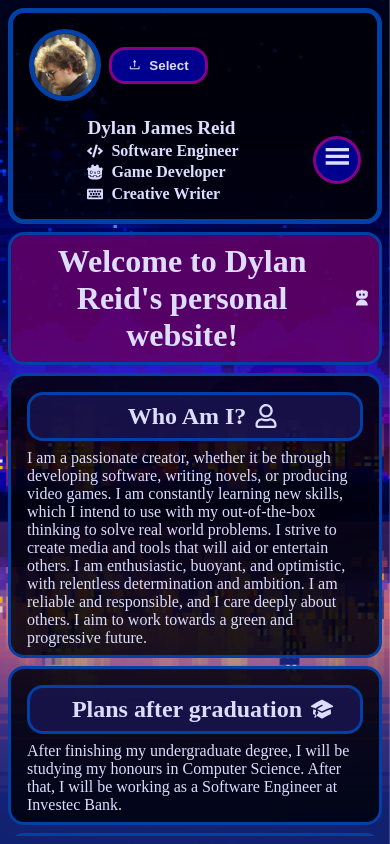
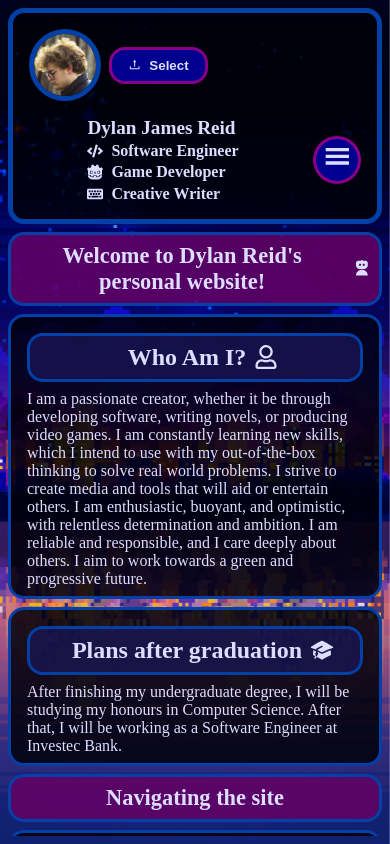
Before and after one commit to TheAlgorMortis/personal-website, a React (Vite) app: page / in a window 390 px wide. Built offline with nearby package versions, Linux system fonts and the light colour scheme.

Commit message:
resized mobile

```diff
--- a/src/components/Bodies.css
+++ b/src/components/Bodies.css
@@ -420,4 +420,12 @@
   .semesterGroup {
     flex-direction: column;
   }
+
+  .sectionHeading {
+    font-size: 1.4rem;
+  }
+
+  .sectionSubHeading {
+    font-size: 1.2rem;
+  }
 }
```
